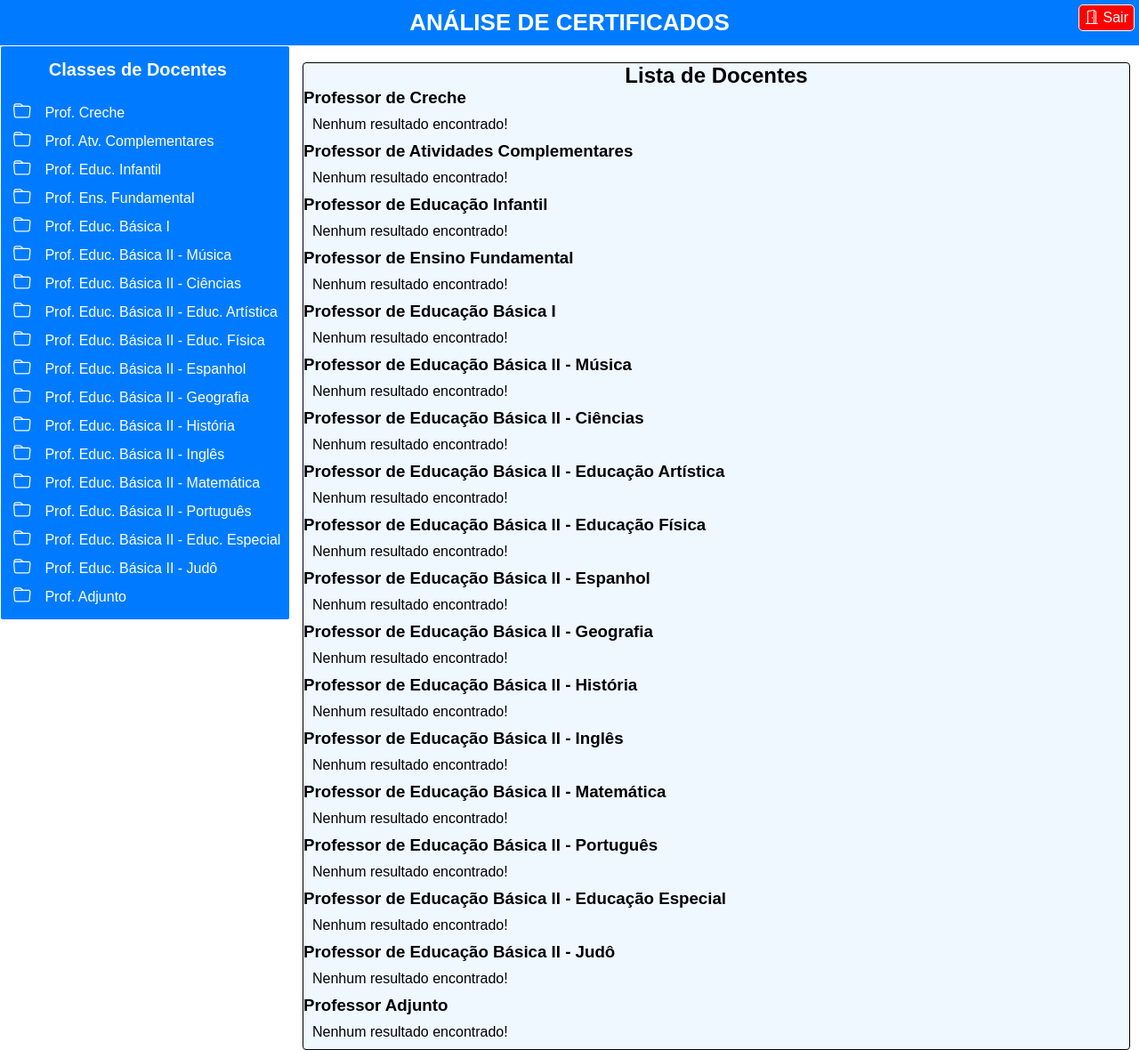
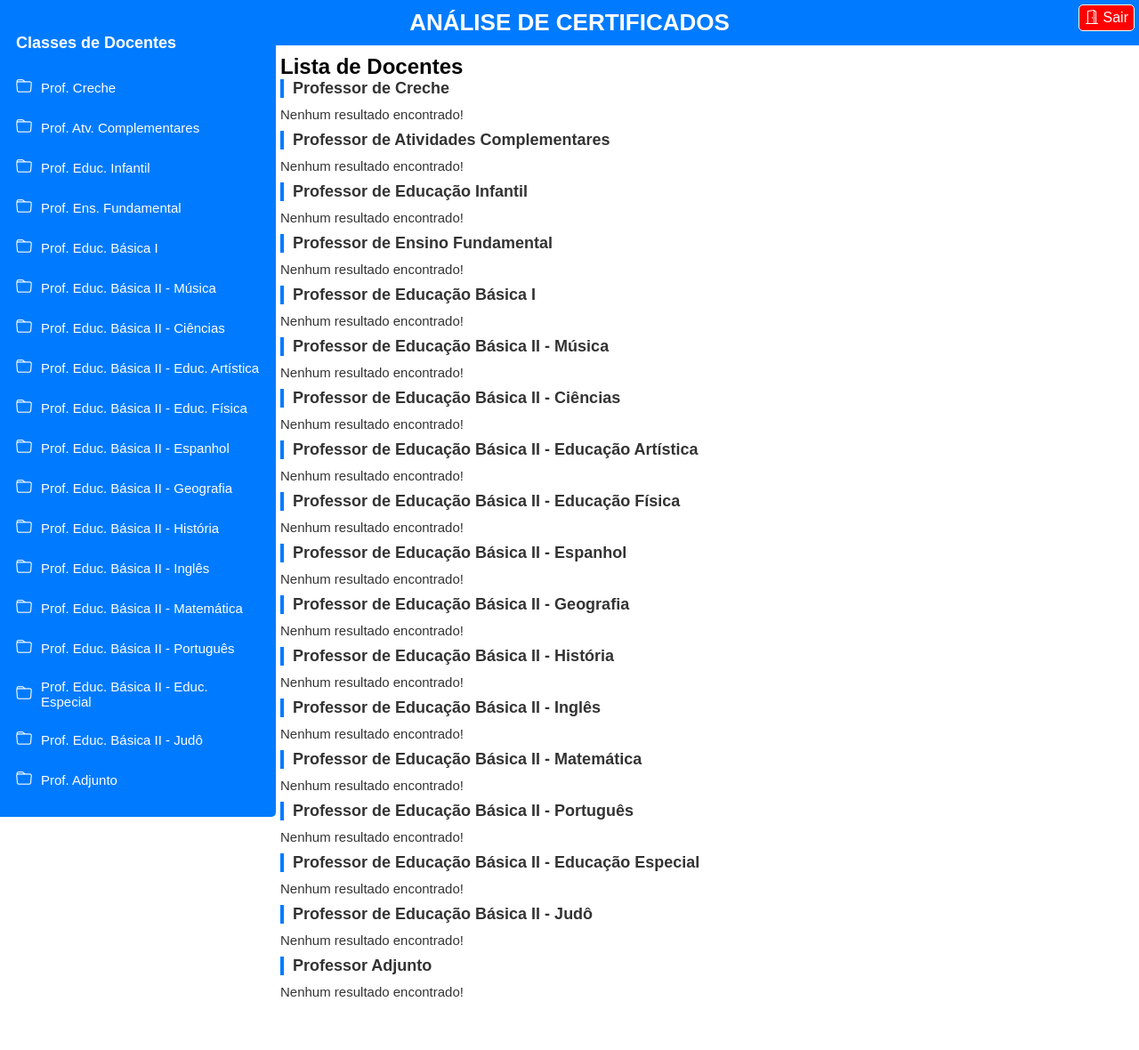
Before and after one commit to wesleydeandrade/projeto-login, a PHP site: page /auditar.php in a window 1280 px wide. Shown: the whole page at 89% size. After the commit the page ends 1120 px from the top, so only its background shows below. Run offline with PHP 8.4, Linux system fonts and the light colour scheme; the visitor is signed in with stand-in values (Sample User, id 1); data that the repository does not hold is empty.

Commit message:
Arrumando o CSS

```diff
--- a/estilo/auditar.css
+++ b/estilo/auditar.css
@@ -33,91 +33,159 @@
 	background: tomato;
 }
 
-/*estizando o painel lateral*/
-body{
-	height: 100vh;
-}
 
-nav.painel-lateral{
-	width: auto;
-	height: auto;
+/* Painel lateral */
+nav.painel-lateral {
+	width: 310px;
+
 	background-color: #007bff;
-	padding: 10px 0 10px 0.3%;
-	white-space: nowrap;
-	border: solid 1px white;
-	border-radius: 3px;
+	padding: 15px 10px;
+	border-radius: 0 5px 5px 0;
+	overflow-y: auto;
 	position: fixed;
-	max-height: 90vh;
-	overflow-y: auto;
+	top: 0;
+	left: 0;
+	z-index: 1000;
 }
 
 ul {
-	height: 100%;
 	list-style: none;
 }
 
-ul li.item-painel{
-	transition: 1s;
+ul li.item-painel {
+	margin-bottom: 8px;
+	transition: background 0.3s;
+	padding: 8px;
+	border-radius: 4px;
 }
 
-ul li.item-painel:hover{
+ul li.item-painel:hover {
 	background: deepskyblue;
 }
 
-ul li.item-painel a{
+ul li.item-painel a {
 	color: #fff;
 	text-decoration: none;
-	font-size: 20px;
-	margin: 10px;
-	line-height: 30px;
-}
-
-ul li.item-painel a .txt-link{
-	margin-left: 10px;
+	display: flex;
+	align-items: center;
 	font-size: 16px;
 }
 
-ul li.item-painel a .icone > i{
-	font-size: 20px;
+ul li.item-painel a .txt-link {
+	margin-left: 10px;
+	font-size: 15px;
+}
+
+ul li.item-painel a .icone > i {
+	font-size: 18px;
 }
 
 ul li.item-painel > p {
 	color: #fff;
 	font-weight: bold;
-	font-size: 20px;
-	padding: 5px 50px 20px;
-	background: #007bff;
+	font-size: 18px;
+	margin: 15px 0 5px;
 }
 
 /*estizando do conteúdo da página*/
 .corpo {
-	background: aliceblue;
-	border: solid 1px black;
-	border-radius: 4px;
-	position: absolute;
-	top: 70px;
-	left: 340px;
-	right: 10px;
+	margin-left: 315px;
+	top: 10px;
+	position: relative;
+	background: #fff;
 }
 
-.corpo h2 {
+corpo h2 {
 	text-align: center;
+	margin-bottom: 20px;
+}
+
+.corpo h3 {
+	font-size: 18px;
+	color: #333;
+	margin-bottom: 8px;
+	border-left: 4px solid #007bff;
+	padding-left: 10px;
 }
 
 .corpo p {
-	margin: 10px;
+	margin: 10px 0;
+	color: #333;
+	font-size: 15px;
 }
 
 .corpo .btn-certicado {
 	font-size: 14px;
-	background: silver;
-	color: black;
+	background: #007bff;
+	color: white;
 	cursor: pointer;
-	border: solid 1px black;
-	border-radius: 3px;
-	padding: 3px 3px 3px;
+	border: none;
+	border-radius: 4px;
+	padding: 5px 10px;
+	transition: background 0.3s;
+	display: inline-block;
+	margin-top: 5px;
 }
 
 .corpo .btn-certicado:hover {
-	background: gainsboro;
+	background: #0056b3;
 }
+
+/* Tabela (se tiver) */
+table {
+	width: 100%;
+	border-collapse: collapse;
+	margin-top: 20px;
+	font-size: 14px;
+}
+
+th, td {
+	border: 1px solid #ccc;
+	padding: 10px;
+	text-align: left;
+}
+
+th {
+	background-color: #f8f9fa;
+	font-weight: bold;
+}
+
+tr:nth-child(even) {
+	background-color: #f2f2f2;
+}
+
+tr.total {
+	background-color: #e0f7fa;
+	font-weight: bold;
+}
+
+/* Scroll personalizado */
+::-webkit-scrollbar {
+	width: 6px;
+}
+
+::-webkit-scrollbar-thumb {
+	background-color: #aaa;
+	border-radius: 4px;
+}
+
+::-webkit-scrollbar-track {
+	background: transparent;
+}
+
+/* Responsividade */
+@media (max-width: 768px) {
+	nav.painel-lateral {
+		display: none;
+	}
+
+	body {
+		flex-direction: column;
+	}
+
+	.corpo {
+		margin: 20px;
+		max-width: 100%;
+		margin-left: auto;
+	}
+}
```
